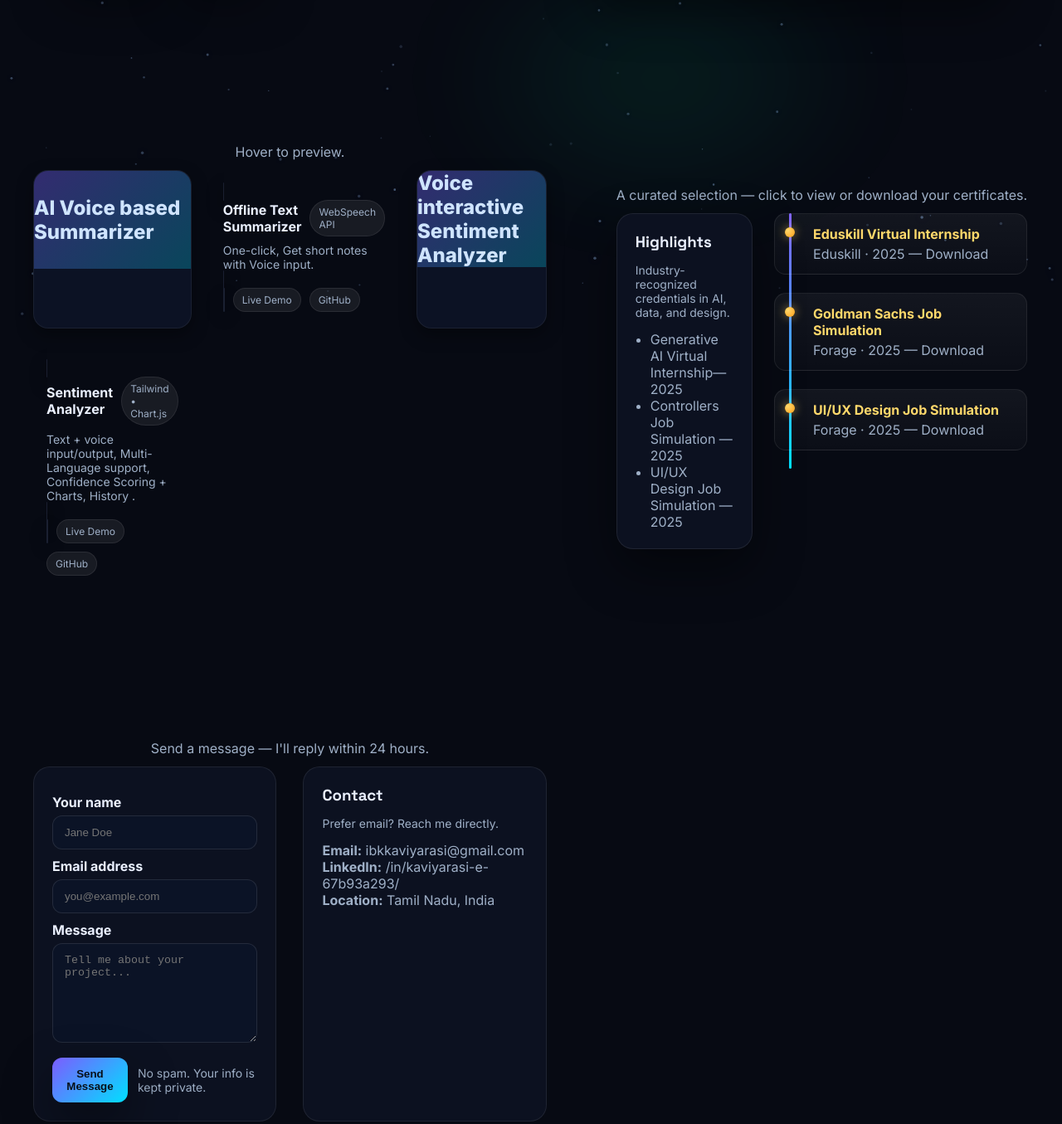
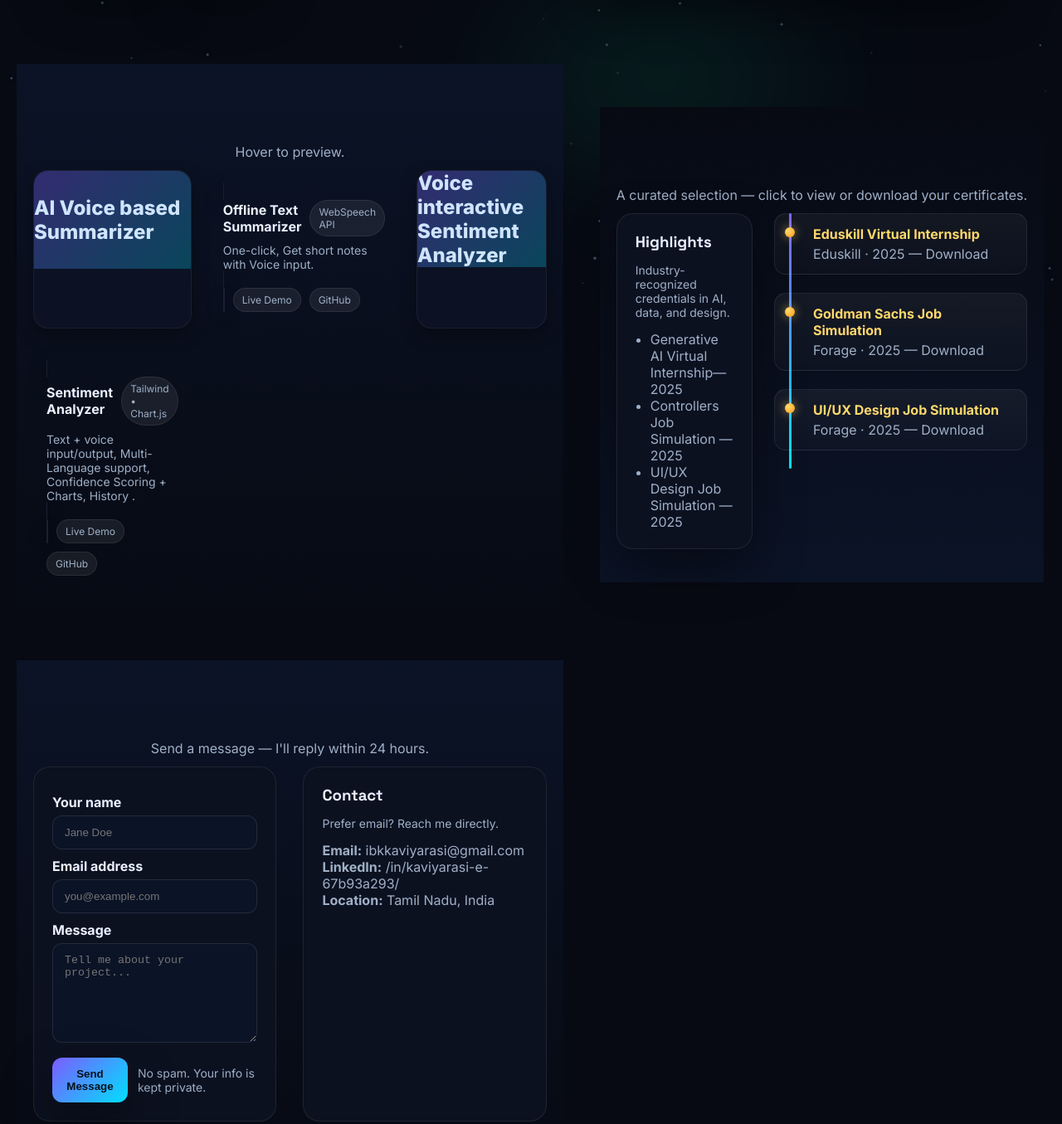
Before and after one commit to Kaviyarasi27/personal-portfolio, a plain HTML site: page index.html in a window 1280 px wide. Shown: the part 408-1763 px from the top of the page at 83% size. Drawn offline with nearby package versions, Linux system fonts and the light colour scheme.

Commit message:
Update index.html

```diff
--- a/index.html
+++ b/index.html
@@ -103,6 +103,7 @@
     .section-sub{color:var(--muted);margin-bottom:28px}
 
     /* ===== Projects Grid (3D Tilt + spotlight) ===== */
+    #projects {background: linear-gradient(180deg, #0b1326, #070a13);}
     .projects{display:grid;grid-template-columns:repeat(3,1fr);gap:22px}
     .card{position:relative;overflow:hidden;border-radius:18px;background:var(--card);border:1px solid rgba(255,255,255,.06);transform:translateY(0) scale(1);transition:transform .35s ease, box-shadow .35s ease;box-shadow:0 8px 20px rgba(0,0,0,.35);will-change:transform;perspective:900px}
     .card:hover{transform:translateY(-6px) scale(1.02);box-shadow:0 28px 56px rgba(0,0,0,.5)}
@@ -113,6 +114,7 @@
     .card:hover .hover-reveal{opacity:1}
 
     /* ===== Certifications (Elegant timeline) ===== */
+    #certs {background: linear-gradient(180deg, #070a13, #0b1326);}
     .cert-wrap{display:grid;grid-template-columns:.35fr .65fr;gap:26px;align-items:start}
     .cert-aside{background:var(--panel);border:1px solid rgba(255,255,255,.08);border-radius:var(--radius);padding:22px;box-shadow:var(--shadow)}
     .cert-list{position:relative;margin:0;padding:0;list-style:none}
@@ -124,6 +126,7 @@
     .cert-item p{margin:0;color:var(--muted)}
 
     /* ===== Contact ===== */
+    #contact {background: linear-gradient(180deg, #0b1326, #070a13);}
     .contact{display:grid;grid-template-columns:1fr 1fr;gap:32px}
     form{background:var(--panel);border:1px solid rgba(255,255,255,.08);border-radius:var(--radius);padding:22px;will-change:auto}
     label{display:block;font-weight:700;margin:10px 0 6px}
```
